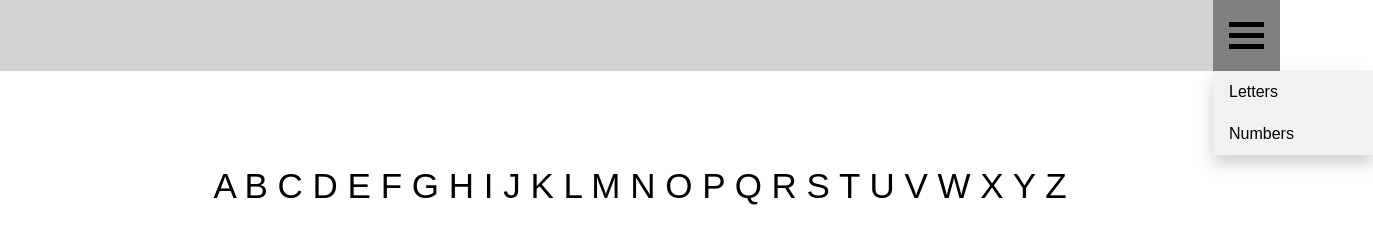
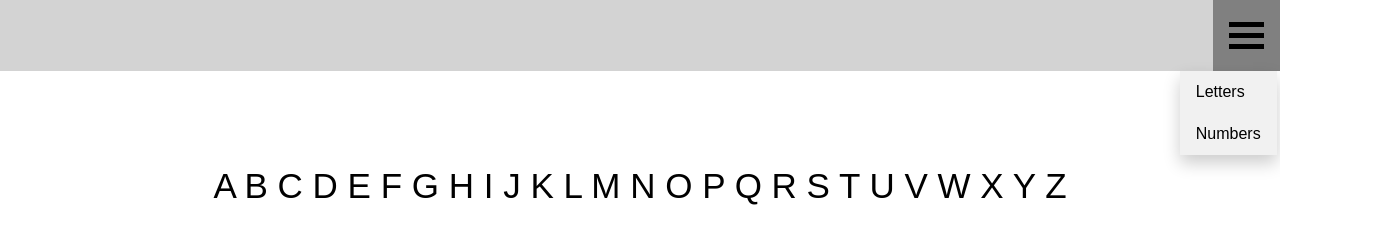
Before and after one commit to tanitaplaeng/Dom-Exercise2, a plain HTML site: page index.html in a window 1280 px wide. Both pictures are taken after a click on the button 1246 px from the left and 35 px from the top of the page. Shown: the whole page, 1373 px wide, since content can reach past the window. Drawn offline with Linux system fonts and the light colour scheme.

Commit message:
updated dropdown

```diff
--- a/style.css
+++ b/style.css
@@ -7,7 +7,7 @@ body {
 header {
     display: flex;
     justify-content: flex-end;
-    width: 100%;
+    /* width: 100%; */
     background-color: lightgray;
 }
 
@@ -51,9 +51,10 @@ main {
 .dropdown-content {
     display: none;
     position: absolute;
+    right: 5%;
     background-color: #f1f1f1;
-    min-width: 160px;
-    overflow: auto;
+    /* min-width: 160px;
+    overflow: auto; */
     box-shadow: 0px 8px 16px 0px rgba(0,0,0,0.2);
     z-index: 1;
 }
```
